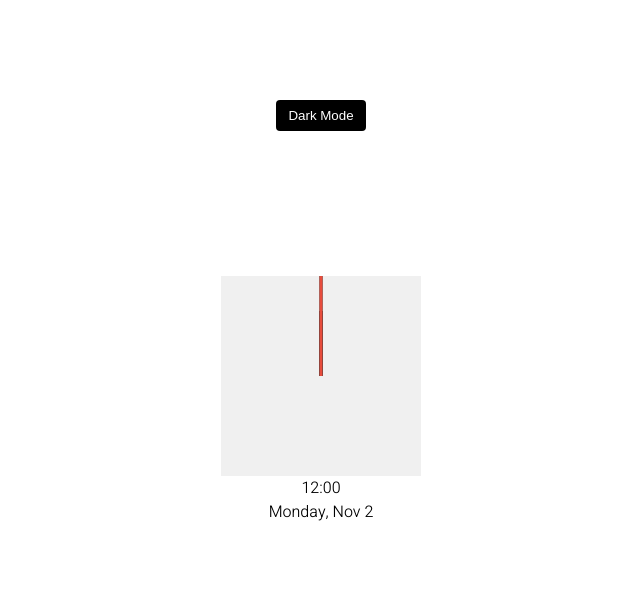
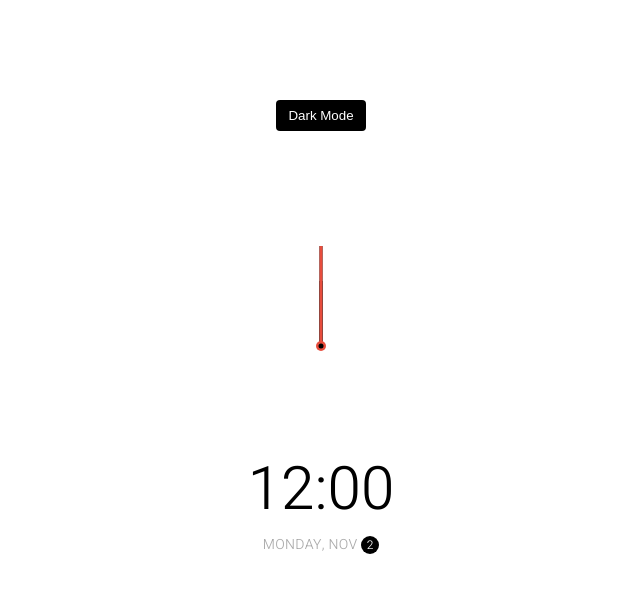
Before and after one commit to felixwurst/tutorial_50-projects-in-50-days, a plain HTML site: page 19_theme-clock/index.html in a window 1280 px wide. Shown: the whole page, without its empty margins (319-959 px from the left). Drawn offline with Linux system fonts and the light colour scheme.

Commit message:
finish clock styling

```diff
--- a/19_theme-clock/style.css
+++ b/19_theme-clock/style.css
@@ -57,7 +57,7 @@ body {
 
 .clock {
   position: relative;
-  background-color: #f0f0f0;
+  /* background-color: #f0f0f0; */
   width: 200px;
   height: 200px;
 }
@@ -86,3 +86,51 @@ body {
   height: 100px;
   background-color: #e74c3c;
 }
+
+.center-point {
+  background-color: #e74c3c;
+  width: 10px;
+  height: 10px;
+  position: absolute;
+  top: 50%;
+  left: 50%;
+  transform: translate(-50%, -50%);
+  border-radius: 50%;
+}
+
+.center-point::after {
+  content: '';
+  background-color: var(--primary-color);
+  width: 5px;
+  height: 5px;
+  position: absolute;
+  top: 50%;
+  left: 50%;
+  transform: translate(-50%, -50%);
+  border-radius: 50%;
+}
+
+.time {
+  font-size: 60px;
+}
+
+.date {
+  color: #aaa;
+  font-size: 14px;
+  letter-spacing: 0.3px;
+  text-transform: uppercase;
+}
+
+.date .circle {
+  background-color: var(--primary-color);
+  color: var(--secondary-color);
+  border-radius: 50%;
+  height: 18px;
+  width: 18px;
+  display: inline-flex;
+  align-items: center;
+  justify-content: center;
+  line-height: 18px;
+  transition: all 0.5s ease-in;
+  font-size: 12px;
+}
```
Also changed, not shown: 19_theme-clock/index.html (+0 -7 lines).
